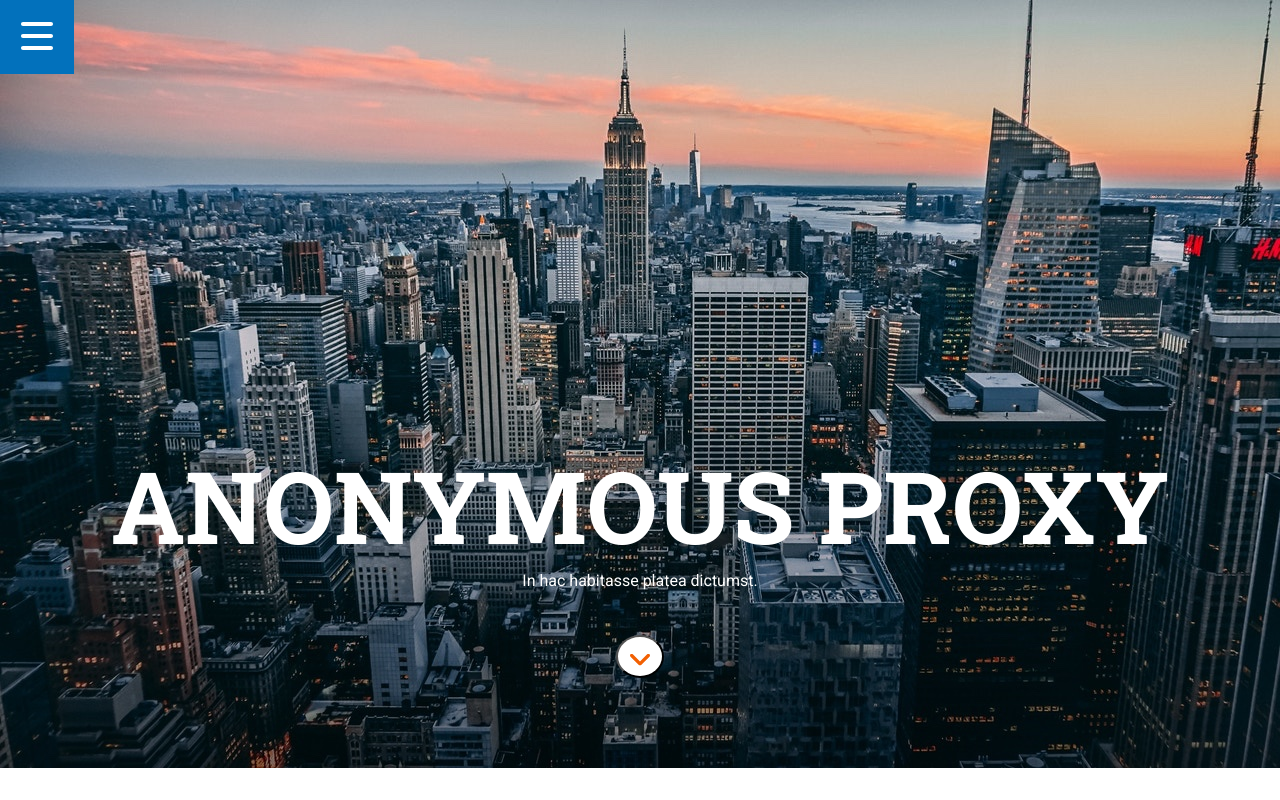
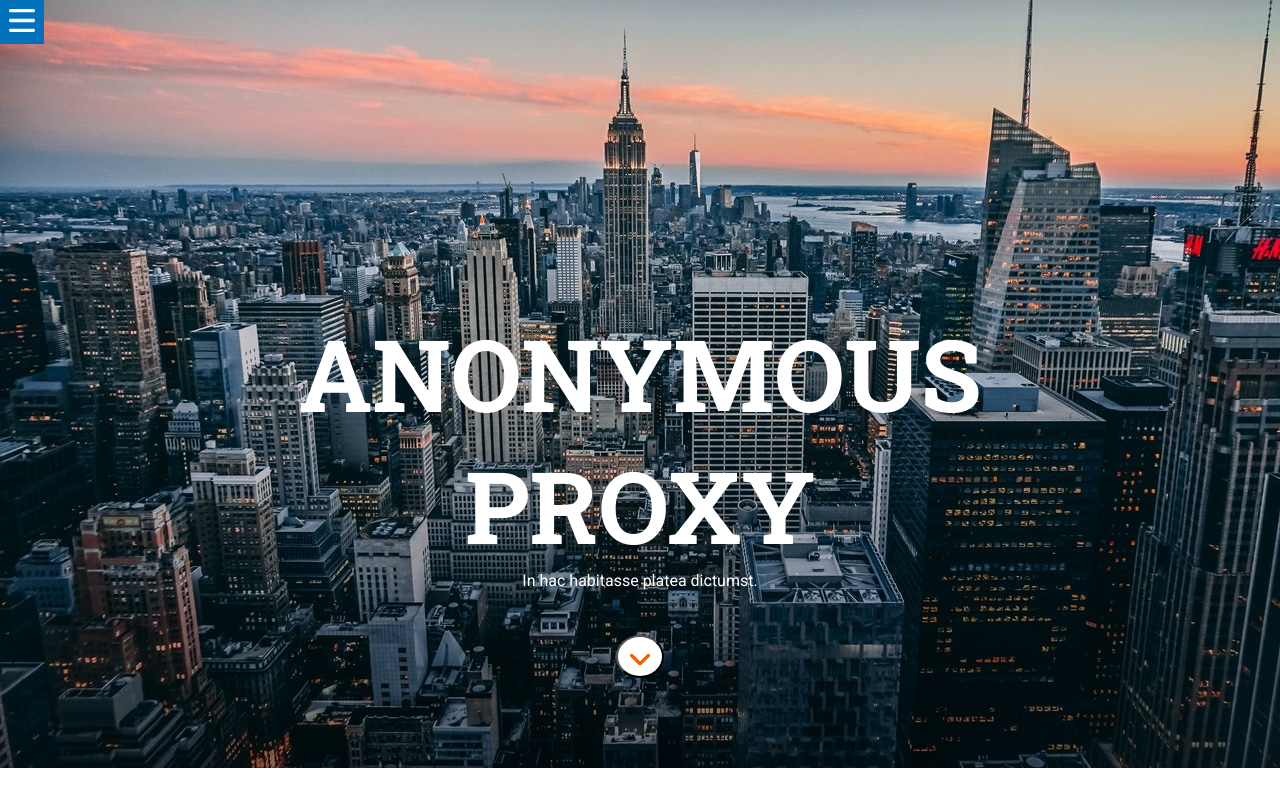
Before and after one commit to Adalab/modulo-1-evaluacion-final-elvfira, a website: page docs/index.html in a window 1280 px wide. Shown: the top 800 px of the page. Drawn offline with Linux system fonts and the light colour scheme.

Commit message:
docs new

```diff
--- a/src/scss/layout/_header.scss
+++ b/src/scss/layout/_header.scss
@@ -3,12 +3,13 @@
 }
 
 .menu {
-  width: 74px;
-  height: 74px;
+  width: 44px;
+  height: 44px;
   background-color: $cerulean;
   border: none;
 }
 
 .hamb {
   width: 32px;
+  padding: 3px;
 }
--- a/src/scss/layout/_index.scss
+++ b/src/scss/layout/_index.scss
@@ -19,9 +19,11 @@
     font-stretch: normal;
     font-style: normal;
     line-height: 55px;
+    max-width: 290px;
     @media (min-width: 768px) {
       font-size: 80px;
       line-height: 106px;
+      max-width: 690px;
     }
     @media (min-width: 1268px) {
       font-size: 100px;
```
Also changed, not shown: docs/assets/css/main.css.
